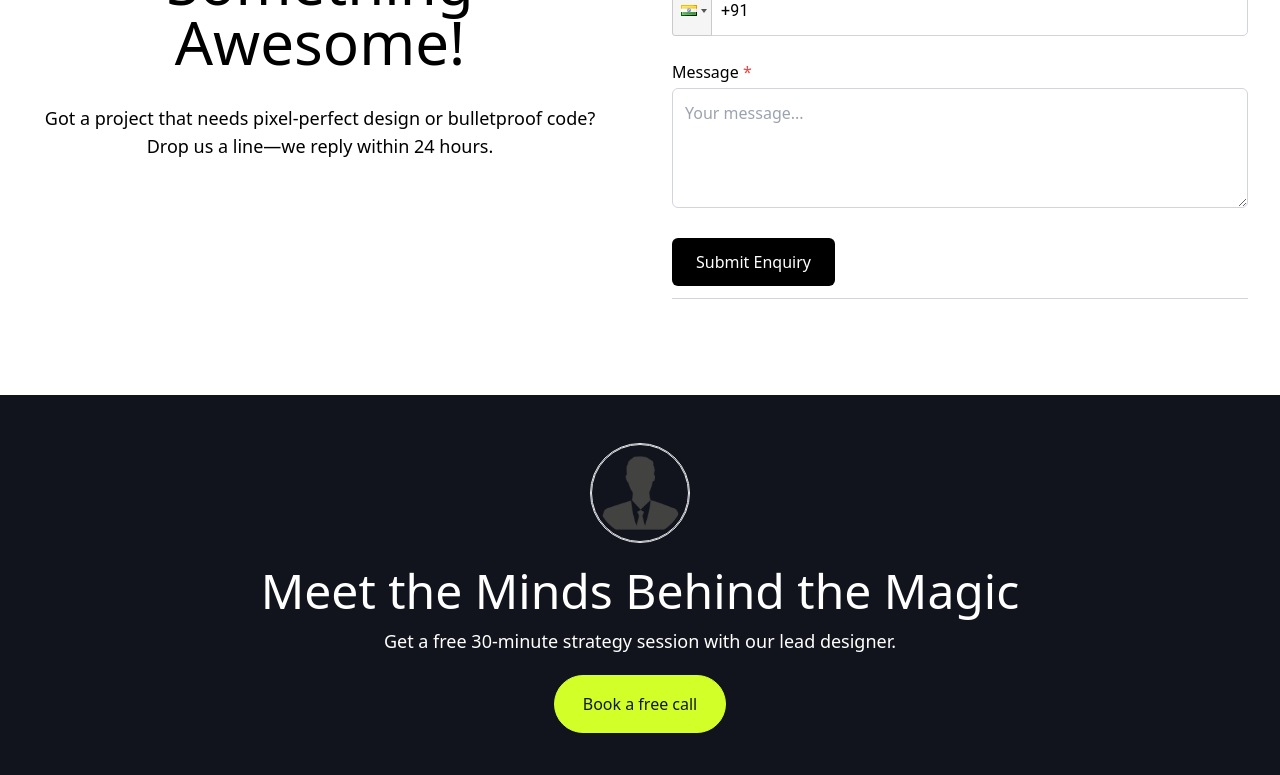
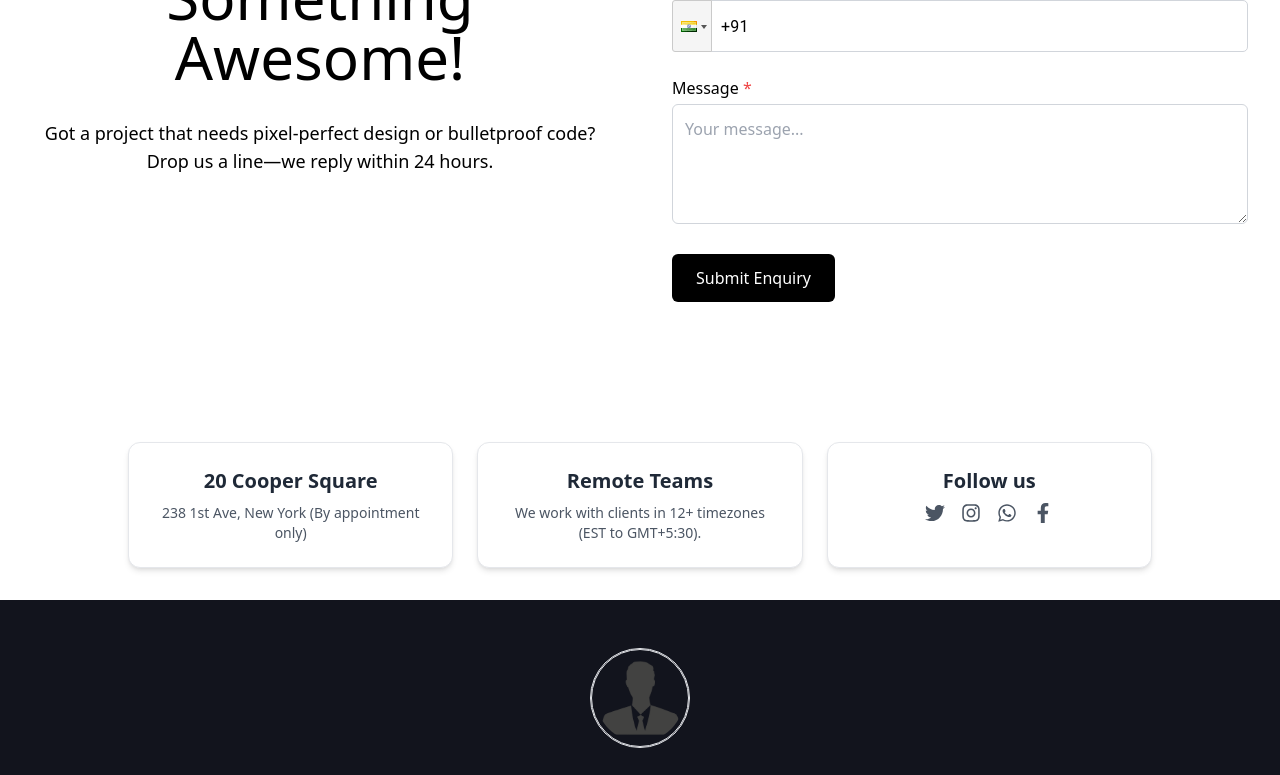
Before and after one commit to akashjadhav09/ElevateWeb, a React (Vite) app: page /contact in a window 1280 px wide. Shown: the part 638-1413 px from the top of the page. Built offline with nearby package versions, Linux system fonts and the light colour scheme.

Commit message:
design updated.

```diff
--- a/src/features/about/HowWeWorkCard.jsx
+++ b/src/features/about/HowWeWorkCard.jsx
@@ -22,7 +22,7 @@ export default function HowWeWork(){
     ]
     return(
         <div className="how-we-work-wrapper__main">
-            <div className="title-text text-5xl text-center mb-4">
+            <div className="title-text text-3xl md:text-5xl px-4 md:px-0 text-center mb-4">
                 How We Work: Painless, Proven, Pixel-Perfect
             </div>
 
--- /dev/null
+++ b/src/features/contact/ContactCard.jsx
@@ -0,0 +1,53 @@
+import React from "react";
+import { FaTwitter, FaInstagram, FaWhatsapp, FaFacebookF } from "react-icons/fa";
+
+export default function ContactCard() {
+  const Data = [
+    {
+      title: "20 Cooper Square",
+      body: "238 1st Ave, New York (By appointment only)",
+    },
+    {
+      title: "Remote Teams",
+      body: "We work with clients in 12+ timezones (EST to GMT+5:30).",
+    },
+    {
+      title: "Follow us",
+      body: "",
+    },
+  ];
+
+  return (
+    <div className="contact-card_main py-8 px-4 flex justify-center">
+      <div className="contact-card-outer grid grid-cols-1 sm:grid-cols-2 lg:grid-cols-3 gap-6 max-w-5xl w-full">
+        {Data.map((item, index) => (
+          <div
+            key={index}
+            className="contact-card-inner bg-white shadow-md border border-gray-200 rounded-xl py-16 md:p-6 text-center"
+          >
+            <h3 className="text-xl font-semibold mb-2 text-gray-800">{item.title}</h3>
+
+            {item.body ? (
+              <p className="text-gray-600 text-sm px-2">{item.body}</p>
+            ) : (
+              <div className="flex justify-center gap-4 mt-2 text-gray-600 text-xl">
+                <a href="#" aria-label="Twitter" className="hover:text-blue-500">
+                  <FaTwitter />
+                </a>
+                <a href="#" aria-label="Instagram" className="hover:text-pink-500">
+                  <FaInstagram />
+                </a>
+                <a href="#" aria-label="WhatsApp" className="hover:text-green-500">
+                  <FaWhatsapp />
+                </a>
+                <a href="#" aria-label="Facebook" className="hover:text-blue-700">
+                  <FaFacebookF />
+                </a>
+              </div>
+            )}
+          </div>
+        ))}
+      </div>
+    </div>
+  );
+}
--- a/src/features/contact/ContactForm.jsx
+++ b/src/features/contact/ContactForm.jsx
@@ -59,7 +59,7 @@ export default function ContactForm(){
     return(
         <div className="contact-form-wrapper-main">
             <div className="contact-form-wrapper-outer">
-                <div className="contact-form-wrapper-inner w-full flex flex-col md:flex-row justify-center py-16">
+                <div className="contact-form-wrapper-inner w-full flex flex-col md:flex-row justify-center md:py-16 mt-4">
 
                     <div className="content-wrapper md:w-1/2 flex flex-col items-center justify-center px-8">
                         <div className="title-text md:text-center text-4xl md:text-6xl mb-8">Let's Build Something Awesome!</div>
@@ -68,7 +68,7 @@ export default function ContactForm(){
 
                     <div className="form-data-wrapper md:w-1/2">
                         <div className="max-w-2xl mx-auto bg-white mb-8 px-8">
-                            <form className="space-y-6 pb-3 border-b border-gray-300" onSubmit={handleSubmit}>
+                            <form className="space-y-6 pb-3 border-b border-gray-300 md:border-none" onSubmit={handleSubmit}>
                             <div>
                                 <label className="block mb-1 font-medium">
                                 Your Name <span className="text-red-500">*</span>
--- a/src/features/contact/ContactPage.jsx
+++ b/src/features/contact/ContactPage.jsx
@@ -1,12 +1,13 @@
 import React from "react";
 
 import ContactForm from "./ContactForm";
-
+import ContactCard from "./ContactCard";
 export default function ContactPage(){
     return(
         <div className="contact-page-main">
             <div className="contact-page-outer">
                 <ContactForm />
+                <ContactCard />
             </div>
         </div>
     )
--- a/src/navbar/Navbar.jsx
+++ b/src/navbar/Navbar.jsx
@@ -34,7 +34,6 @@ export default function Navbar() {
                 isTabsOpen ? 'max-h-[500px] opacity-100 p-6 mt-2' : 'max-h-0 opacity-0'
               }`
             }
-          onClick={()=>setIsTabOpen(prev => !prev)}
           >
 
             <Link to="/about" className="link pt-2 cursor-pointer">About</Link>
--- a/src/shared/component/Blinds.jsx
+++ b/src/shared/component/Blinds.jsx
@@ -30,7 +30,7 @@ export default function Blinds() {
 
   return (
     <div className="blinds-widget__main flex flex-col items-center justify-center cursor-pointer bg-[#f3f3f3]">
-      <div className="title-text text-center text-5xl pt-8 mb-8">{sectionLabel}</div>
+      <div className="title-text text-center text-4xl md:text-5xl pt-8 mb-8">{sectionLabel}</div>
 
       <div className="blinds-widget__outer flex items-center justify-center gap-4 w-full max-w-6xl px-4 pb-20">
   {blindsData.map((item, index) => (
--- a/src/shared/component/PageIntroBanner.jsx
+++ b/src/shared/component/PageIntroBanner.jsx
@@ -6,7 +6,7 @@ export default function PageIntroBanner({title, body, src}){
             <div className="page-intro-banner__outer">
                 <div className="navbar-content-section__outer bg-[#12141d] text-white relative z-1 lg:mt-[-10em]  flex flex-col items-center">
                     <div className="navbar-content__section text-center px-4 md:w-1/2 lg:md:w-1/2">
-                        <div className="title-text text-6xl mb-4 pt-2">{title}</div>
+                        <div className="title-text text-4xl md:text-6xl mb-4 pt-2">{title}</div>
                         <div className="body-text text-lg">{body}</div>
                     </div>
 
```
